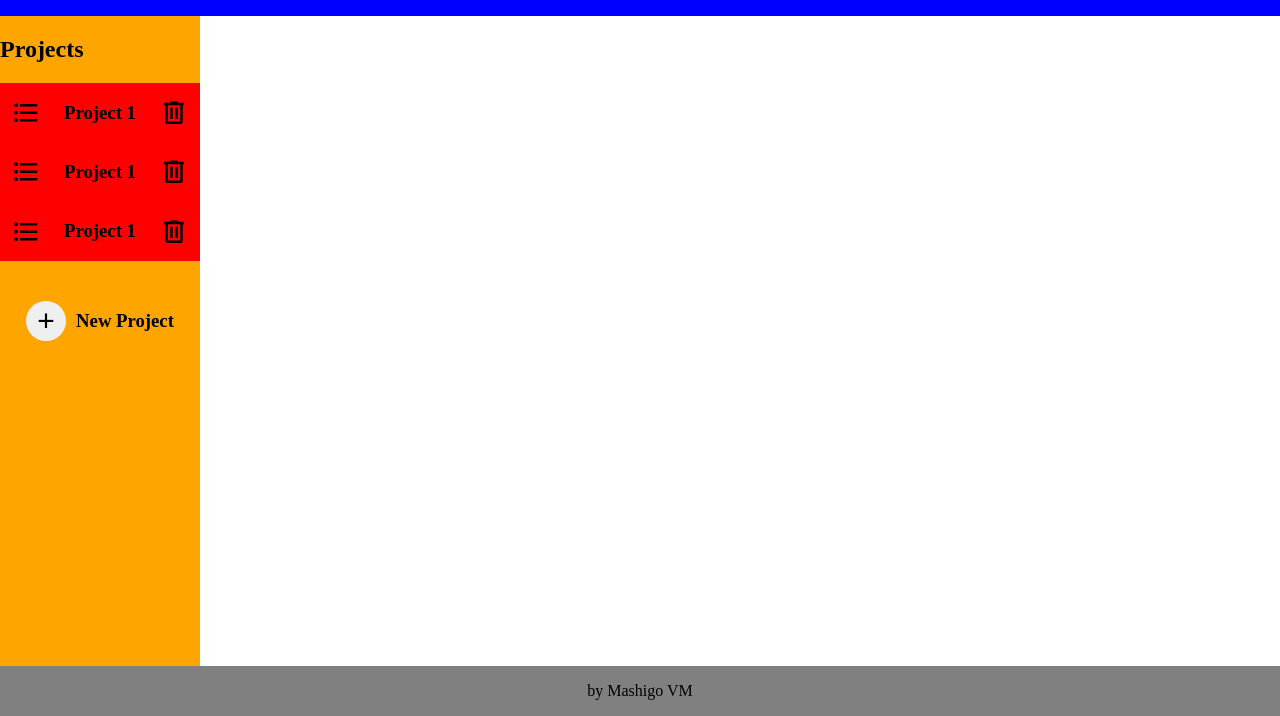
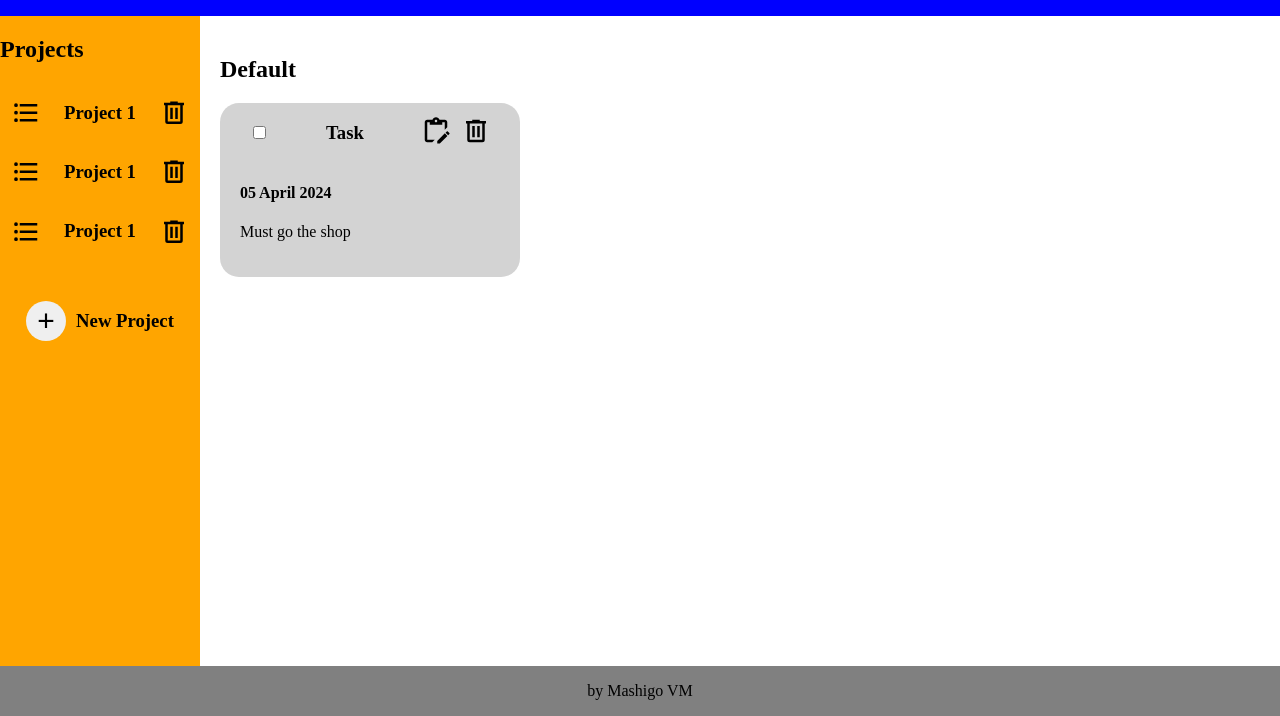
Before and after one commit to mashigovincent01/TheOrdinProject_06_ToDoListApp, a website built with webpack: page src/index.html in a window 1280 px wide. Shown: the part 84-800 px from the top of the page. Built offline with nearby package versions, Linux system fonts and the light colour scheme.

```diff
--- a/src/index.html
+++ b/src/index.html
@@ -39,7 +39,24 @@
             </div>
         </div>
         <div id="project">
+            <h2>Default</h2>
+            <div id="tasks">
+                <div class="task">
+                    <div class="task-header">
+                        <input type="checkbox" name="taskName" id="">
+                        <h3>Task</h3>
+                        <div class="edit-delete">
+                            <div><svg xmlns="http://www.w3.org/2000/svg" width="30" viewBox="0 0 24 24"><title>clipboard-edit-outline</title><path d="M21.04 12.13C21.18 12.13 21.31 12.19 21.42 12.3L22.7 13.58C22.92 13.79 22.92 14.14 22.7 14.35L21.7 15.35L19.65 13.3L20.65 12.3C20.76 12.19 20.9 12.13 21.04 12.13M19.07 13.88L21.12 15.93L15.06 22H13V19.94L19.07 13.88M11 19L9 21H5C3.9 21 3 20.1 3 19V5C3 3.9 3.9 3 5 3H9.18C9.6 1.84 10.7 1 12 1C13.3 1 14.4 1.84 14.82 3H19C20.1 3 21 3.9 21 5V9L19 11V5H17V7H7V5H5V19H11M12 3C11.45 3 11 3.45 11 4C11 4.55 11.45 5 12 5C12.55 5 13 4.55 13 4C13 3.45 12.55 3 12 3Z" /></svg></div>
+                            <div><svg xmlns="http://www.w3.org/2000/svg" width="30" viewBox="0 0 24 24"><title>trash-can-outline</title><path d="M9,3V4H4V6H5V19A2,2 0 0,0 7,21H17A2,2 0 0,0 19,19V6H20V4H15V3H9M7,6H17V19H7V6M9,8V17H11V8H9M13,8V17H15V8H13Z" /></svg></div>
+                        </div>
 
+                    </div>
+                    <div class="task-body">
+                        <h4>05 April 2024</h4>
+                        <p>Must go the shop</p>
+                    </div>
+                </div>
+            </div>
         </div>
    </main>
    <footer>
--- a/src/index.js
+++ b/src/index.js
@@ -18,21 +18,21 @@
     new Date(2026, 8, 10),
   ];
 const myTodoList = toDoList();
-myTodoList.addTask('Default', task("Task 1", "aaa", dates[0], "aaaa", false));
-myTodoList.addTask('Default', task("Task 2", "bbb", dates[1], "bbbb", false));
-myTodoList.addTask('Default', task("Task 3", "ccc", dates[2], "cccc", false));
+myTodoList.addTask('Default', task("Task 1", "aaa", dates[0],  false));
+myTodoList.addTask('Default', task("Task 2", "bbb", dates[1],  false));
+myTodoList.addTask('Default', task("Task 3", "ccc", dates[2],  false));
 
 myTodoList.addProject("School");
 
-myTodoList.addTask('School', task("Task 3", "aaa", dates[3], "aaaa", false));
-myTodoList.addTask('School', task("Task 4", "bbb", dates[4], "bbbb", false));
-myTodoList.addTask('School', task("Task 5", "ccc", dates[5], "cccc", false));
+myTodoList.addTask('School', task("Task 3", "aaa", dates[3],  false));
+myTodoList.addTask('School', task("Task 4", "bbb", dates[4],  false));
+myTodoList.addTask('School', task("Task 5", "ccc", dates[5], false));
 
 myTodoList.addProject("Work")
 
-myTodoList.addTask('Work', task("Task 6", "aaa", dates[1], "aaaa", false));
-myTodoList.addTask('Work', task("Task 7", "bbb", dates[5], "bbbb", false));
-myTodoList.addTask('Work', task("Task 8", "ccc", dates[3], "cccc", false));
+myTodoList.addTask('Work', task("Task 6", "aaa", dates[1], false));
+myTodoList.addTask('Work', task("Task 7", "bbb", dates[5],  false));
+myTodoList.addTask('Work', task("Task 8", "ccc", dates[3],  false));
 
 
 myTodoList.printProjects();
--- a/src/style.css
+++ b/src/style.css
@@ -11,6 +11,7 @@
     height: 100px;
     display: flex;
     align-items: center;
+    padding-left: 20px;
 }
 footer{
     background-color: grey;
@@ -22,8 +23,27 @@
 #side-bar{
     background-color: orange;
 }
-#projects{
-    background-color: red;
+#projects div:hover{
+    cursor: pointer;
+
+}
+.task{
+    background-color: lightgray;
+    width: 300px;
+    border-radius: 19px;
+
+}
+.task-header{
+    display: flex;
+    align-items: center;
+    justify-content: space-around;
+}
+.task-body{
+    padding-left: 20px;
+    padding-bottom: 20px;
+}
+#project{
+    padding: 20px;
 }
 main{
     display: grid;
@@ -50,3 +70,7 @@
     gap: 10px;
     margin-top: 30px;
 }
+.edit-delete{
+    display: flex;
+    gap: 10px;
+}
--- a/src/task.js
+++ b/src/task.js
@@ -6,22 +6,20 @@
     let notes = note
     let complete = don;
 
-    const editTask = (ti, des, dueDate , not, done)=>{
+    const editTask = (ti, des, dueDate , done)=>{
         title = ti;
         description = des;
         date = dueDate;
-        notes = not;
         complete = done;
     }
     const getTitle = ()=> title;
     const getDescription = ()=> description
     const getDate = ()=> date;
-    const getNotes = ()=> notes;
     const getComplete = ()=> complete;
     const printTask = ()=>{
         console.log(
             {
-                title, description, date, notes, complete
+                title, description, date, complete
             }
         );
     }
@@ -32,7 +30,6 @@
         getTitle,
         getDate,
         getComplete,
-        getNotes,
         getDescription
     }
 
```
